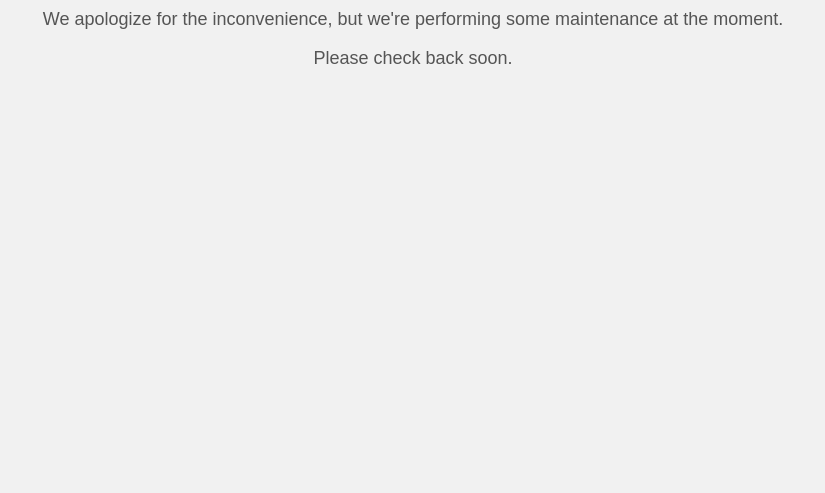
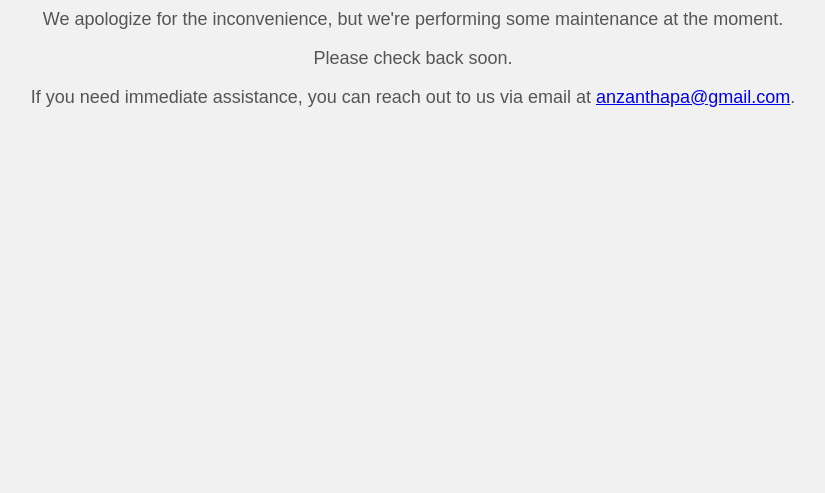
Before and after one commit to anzanthapa/portfolio, a plain HTML site: page index.html in a window 1280 px wide. Shown: the part 307-800 px from the top of the page, without its empty margins (227-1052 px from the left). Drawn offline with Linux system fonts and the light colour scheme.

Commit message:
Update index.html

```diff
--- a/index.html
+++ b/index.html
@@ -32,5 +32,6 @@
     <h1>Website Under Maintenance</h1>
     <p>We apologize for the inconvenience, but we're performing some maintenance at the moment.</p>
     <p>Please check back soon.</p>
+    <p>If you need immediate assistance, you can reach out to us via email at <a class="contact-email" href="mailto:anzanthapa@gmail.com">anzanthapa@gmail.com</a>.</p>
 </body>
 </html>
```
